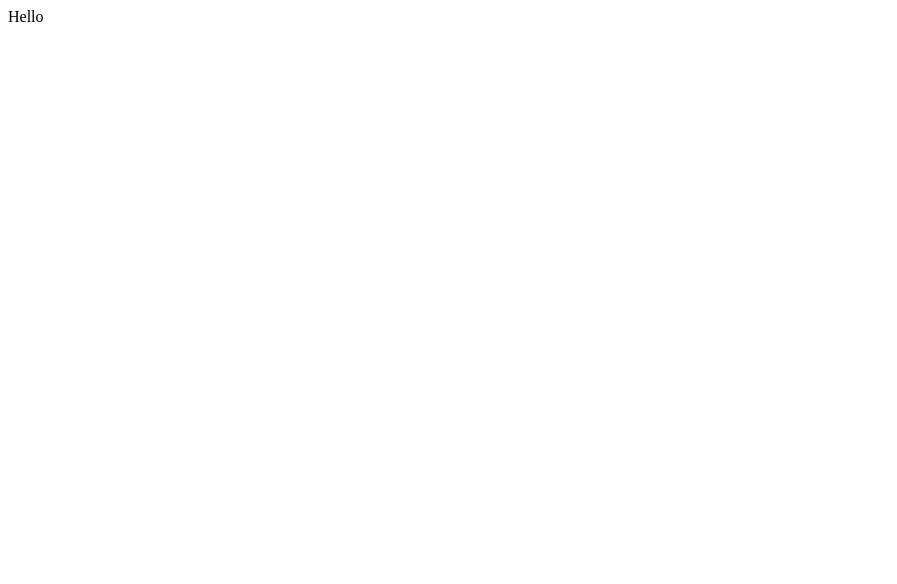
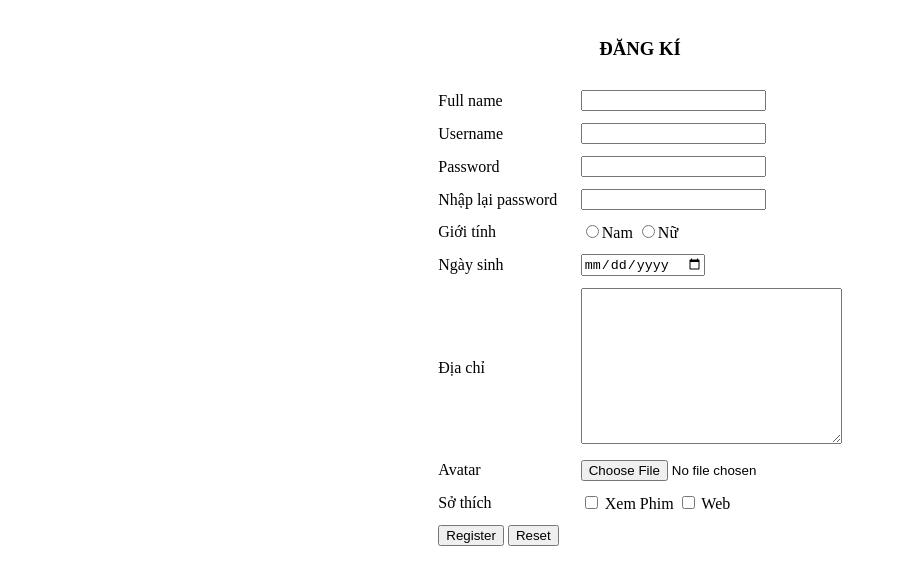
Before and after one commit to datprs2k1/datprs, a plain HTML site: page index.html in a window 1280 px wide. Shown: the whole page, without its empty margins (0-897 px from the left). Drawn offline with Linux system fonts and the light colour scheme.

Commit message:
Update index.html

```diff
--- a/index.html
+++ b/index.html
@@ -1 +1,83 @@
-Hello
+<!DOCTYPE html>
+<html lang="en">
+<head>
+    <meta charset="UTF-8">
+    <meta http-equiv="X-UA-Compatible" content="IE=edge">
+    <meta name="viewport" content="width=device-width, initial-scale=1.0">
+    <title>Đăng ký</title>
+</head>
+<body>
+    <form action="process.php" method="post" enctype="multipart/form-data">
+        <center>
+            <table style="border-spacing: 20px 10px">
+                <tr>
+                    <th colspan="2"><center><h3>ĐĂNG KÍ</h3></center></th>
+                </tr>
+                <tr>
+                    <td>Full name</td>
+                    <td>
+                        <input type="text" name="fullname" id="fullname">
+                    </td>
+                </tr>
+                <tr>
+                    <td>Username</td>
+                    <td>
+                        <input type="text" name="username" id="username">
+                    </td>
+                </tr>
+                <tr>
+                    <td>Password</td>
+                    <td>
+                        <input type="password" name="password" id="password">
+                    </td>
+                </tr>
+                <tr>
+                    <td>Nhập lại password</td>
+                    <td>
+                        <input type="password" name="repassword" id="repassword">
+                    </td>
+                </tr>
+                <tr>
+                    <td>Giới tính</td>
+                    <td>
+                        <input type="radio" name="gender" id="gender" value="Nam">Nam
+                        <input type="radio" name="gender" id="gender" value="Nữ">Nữ
+                    </td>
+                </tr>
+                <tr>
+                    <td>Ngày sinh</td>
+                    <td>
+                        <input type="date" name="birthday" id="birthday">
+                    </td>
+                </tr>
+                <tr>
+                    <td>Địa chỉ</td>
+                    <td>
+                        <textarea name="address" id="address" cols="30" rows="10"></textarea>
+                    </td>
+                </tr>
+                <tr>
+                    <td>Avatar</td>
+                    <td>
+                        <input type="file" name="fileToUpload" id="fileToUpload">
+                    </td>
+                </tr>
+                <tr>
+                    <td>Sở thích</td>
+                    <td>
+                        <input type="checkbox" name="sothich[]" id="sothich[]" value="Xem Phim"> Xem Phim
+                        <input type="checkbox" name="sothich[]" id="sothich[]" value="Web"> Web
+                    </td>
+                </tr>
+                <tr>
+                    <td>
+                        <input type="submit" value="Register">
+                        <input type="reset" value="Reset">
+                    </td>
+                </tr>
+            </table>
+        </center>
+    </form>
+
+</body>
+</html>
```
